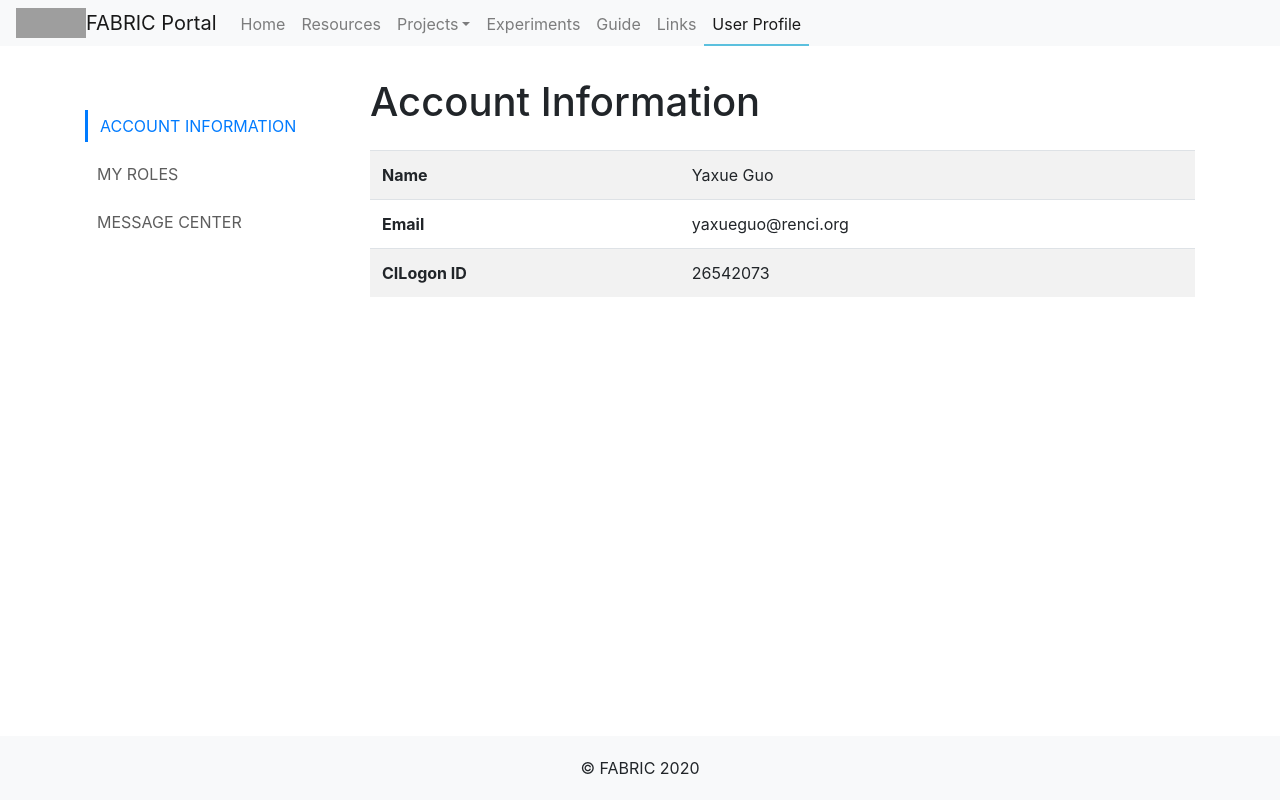
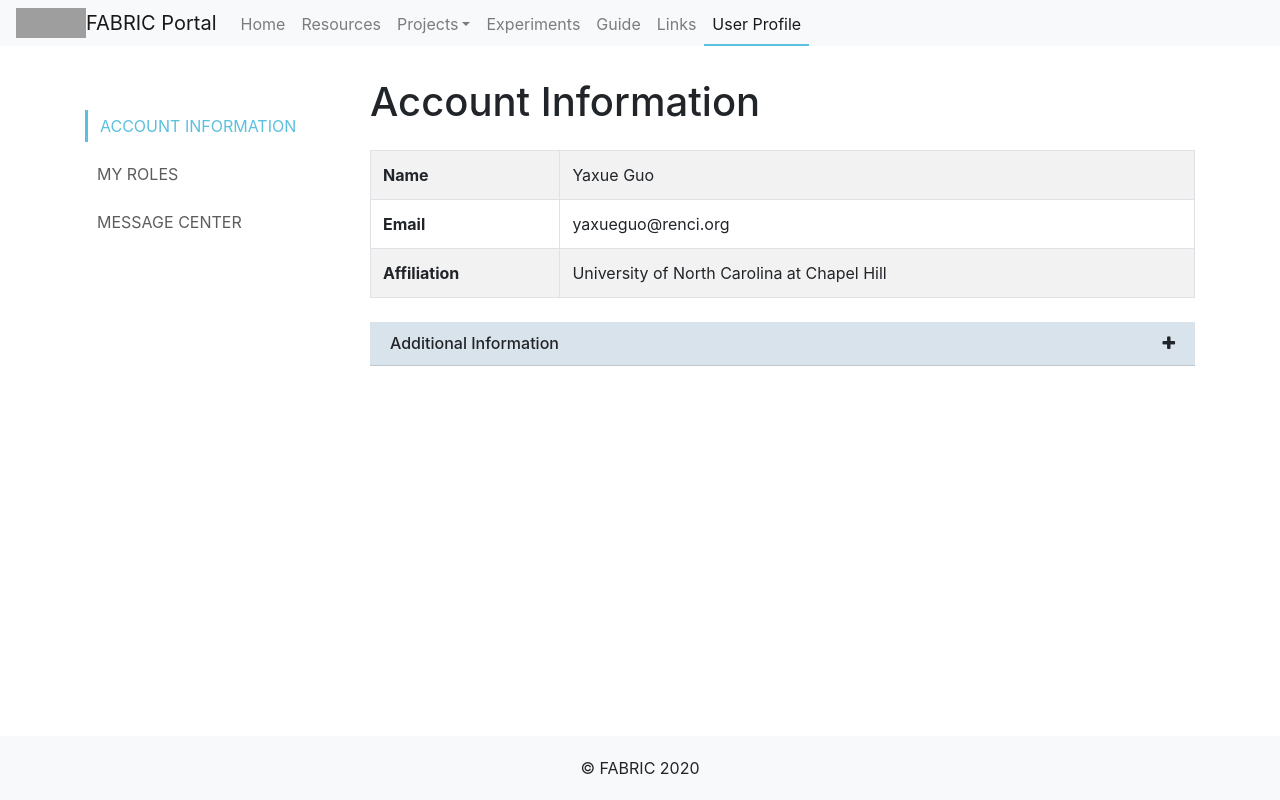
Before and after one commit to fabric-testbed/fabric-portal, a React (Create React App) app: page /user in a window 1280 px wide. Built offline with nearby package versions, Linux system fonts and the light colour scheme; grey boxes are pictures that could not be loaded.

Commit message:
#6: added collapsable 'additional info' table

```diff
--- a/src/App.css
+++ b/src/App.css
@@ -44,9 +44,9 @@
 
 .nav-pills .nav-link.active,
 .nav-pills .show > .nav-link {
-  color: #007bff;
+  color: #5bc0de;
   background-color: #fff;
-  border-left: 3px #007bff solid;
+  border-left: 3px #5bc0de solid;
 }
 
 .nav-pills .nav-link {
@@ -58,3 +58,16 @@
 .nav-pills .nav-link {
   color: #5d5d5d;
 }
+
+/* Collapsable Table*/
+.card-header {
+  background-color: #d9e3eb;
+}
+
+h6[aria-expanded="true"] .fa-plus {
+  display: none;
+}
+
+h6[aria-expanded="false"] .fa-minus {
+  display: none;
+}
--- a/src/components/UserProfile/AccountInfo.jsx
+++ b/src/components/UserProfile/AccountInfo.jsx
@@ -7,6 +7,10 @@ class AccountInfo extends React.Component {
     visibleRows: [
       { display: "Name", field: "full_name" },
       { display: "Email", field: "email" },
+      { display: "Affiliation", field: "affliation" },
+    ],
+    toggledRows: [
+      { display: "EPPN", field: "eppn" },
       { display: "CILogon ID", field: "cilogon_id" },
     ],
   };
@@ -15,7 +19,7 @@ class AccountInfo extends React.Component {
     return (
       <div className="col-9">
         <h1>Account Information</h1>
-        <table className="table table-striped mt-4">
+        <table className="table table-striped table-bordered my-4">
           <tbody>
             {this.state.visibleRows.map((row, index) => {
               return (
@@ -27,6 +31,38 @@ class AccountInfo extends React.Component {
             })}
           </tbody>
         </table>
+        <h6
+          id="accountInfoToggle"
+          className="card-header my-4"
+          data-toggle="collapse"
+          data-target="#moreAccountInfo"
+          aria-expanded="false"
+          aria-controls="moreAccountInfo"
+        >
+          Additional Information
+          <span className="attributes-collapse pull-right">
+            <i className="fa fa-plus"></i>
+            <i className="fa fa-minus"></i>
+          </span>
+        </h6>
+        <div
+          id="moreAccountInfo"
+          className="collapse"
+          aria-labelledby="moreAccountInfo"
+        >
+          <table className="table table-striped table-bordered">
+            <tbody>
+              {this.state.toggledRows.map((row, index) => {
+                return (
+                  <tr key={`account-info-${index}`}>
+                    <th scope="row">{row.display}</th>
+                    <td>{this.state.user[row.field]}</td>
+                  </tr>
+                );
+              })}
+            </tbody>
+          </table>
+        </div>
       </div>
     );
   }
--- a/src/components/UserProfile/MessageCenter.jsx
+++ b/src/components/UserProfile/MessageCenter.jsx
@@ -3,7 +3,7 @@ import React from "react";
 const MessageCenter = () => {
   return (
     <div className="col-9">
-      <h1>MessageCenter</h1>
+      <h1>Message Center</h1>
     </div>
   );
 };
```
